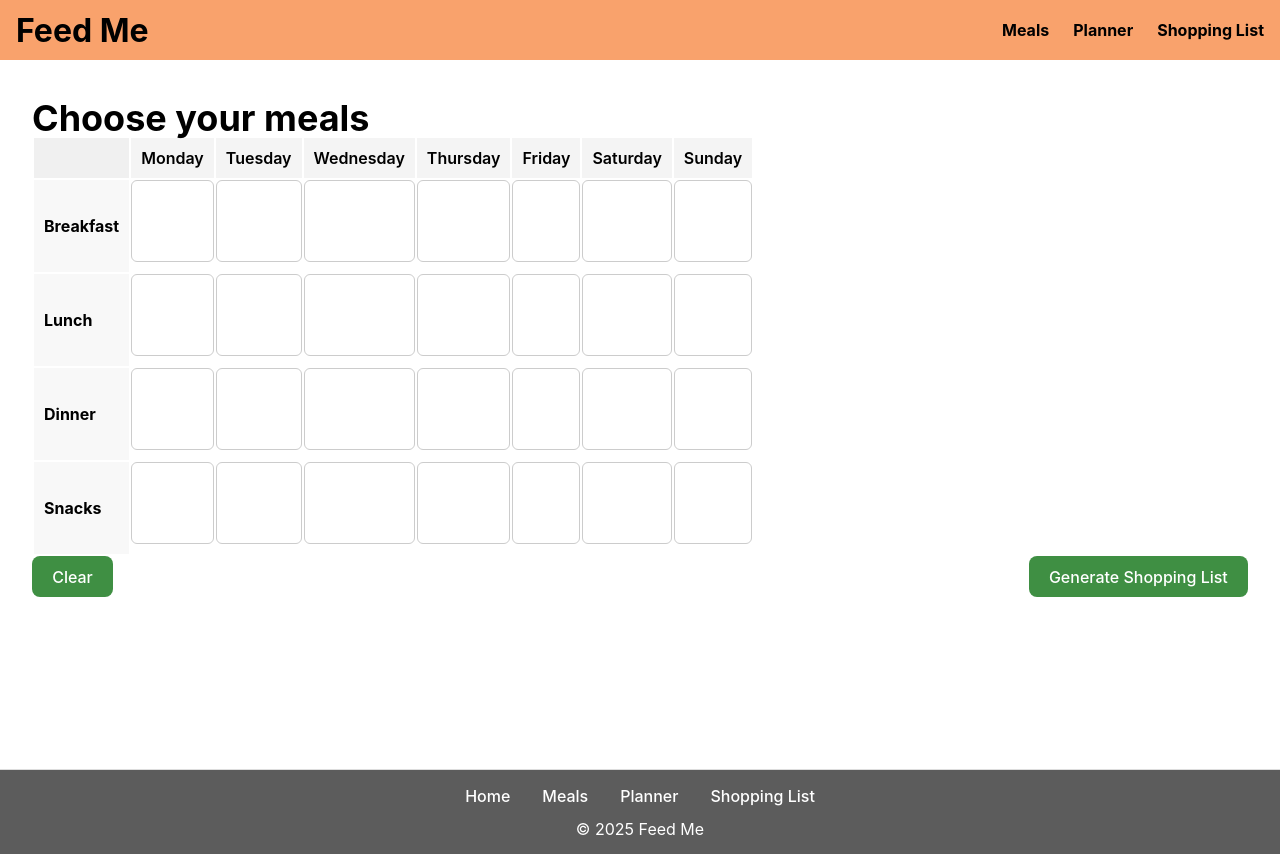
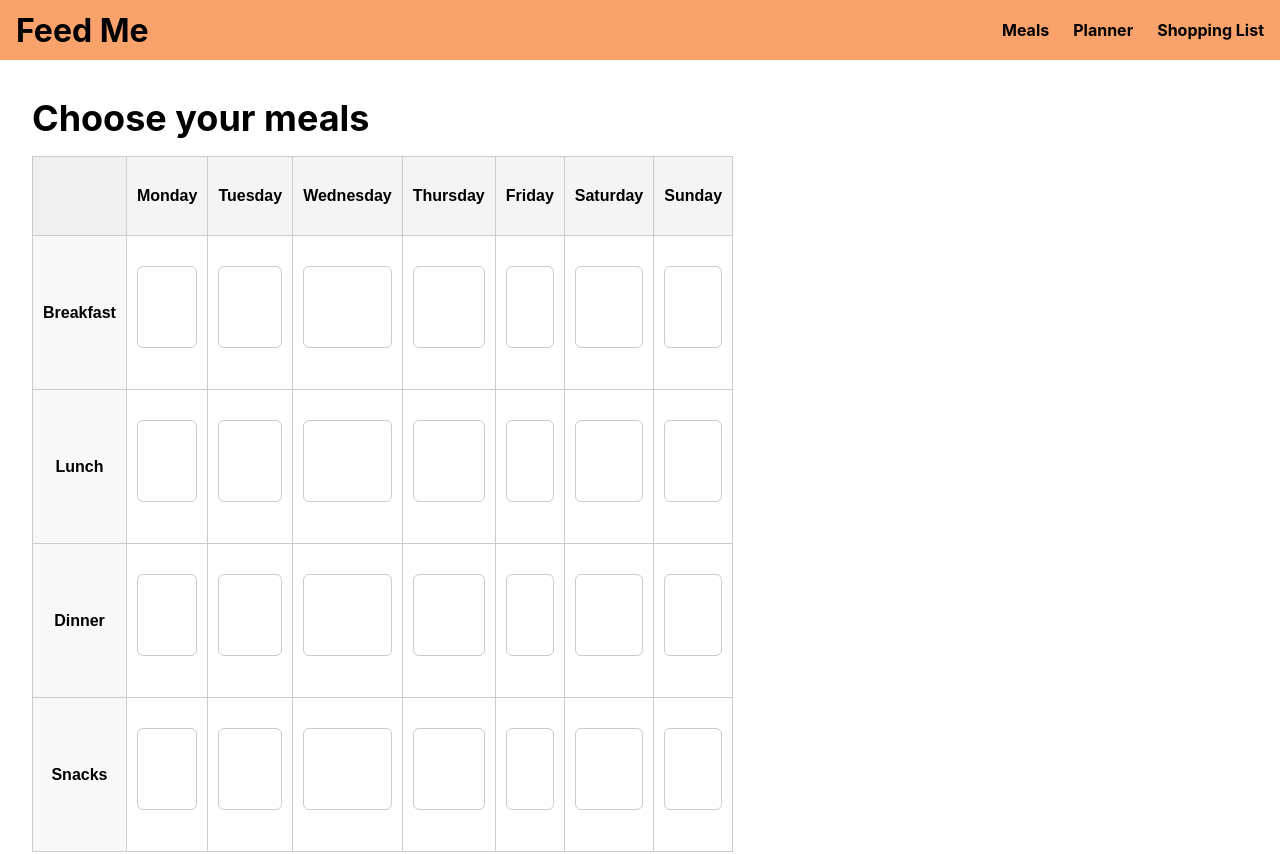
Before and after one commit to EoinCous/shopping-list-generator, a React (Vite) app: page /planner in a window 1280 px wide. Shown: the top 854 px of the page. Built offline with nearby package versions, Linux system fonts and the light colour scheme.

Commit message:
improve styling

```diff
--- a/src/css/MealDetails.css
+++ b/src/css/MealDetails.css
@@ -6,8 +6,10 @@
 }
 
 .meal-detail-image {
-  width: 30%;
+  width: auto;
   height: auto;
+  max-width: 600px;
+  max-height: 400px;
   border-radius: 8px;
   flex: 1;
 }
--- a/src/css/Planner.css
+++ b/src/css/Planner.css
@@ -1,15 +1,23 @@
-.planner-table {
+.planner h2 {
+  margin-bottom: 1rem;
+}
+
+.planner-wrapper {
     overflow-x: auto;
     margin: 20px auto;
     max-width: 100%;
-    border-collapse: collapse;
     width: 100%;
     min-width: 700px;
-    font-family: Arial, sans-serif;
 }
 
-.planner-table th,
-.planner-table td {
+.planner-wrapper table {
+  width: max-content; /* allows the table to grow horizontally */
+  border-collapse: collapse;
+  font-family: Arial, sans-serif;
+}
+
+.planner th,
+.planner td {
   border: 1px solid #ccc;
   padding: 30px 10px;
   text-align: center;
@@ -39,7 +47,7 @@
 }
 
 .selected-meals {
-    margin-top: 6px;
+  margin-top: 6px;
   font-size: 13px;
   color: #333;
   line-height: 1.4;
--- a/src/pages/EditMeal.jsx
+++ b/src/pages/EditMeal.jsx
@@ -52,7 +52,7 @@ function EditMeal() {
             value={meal.name}
             type="text"
             onChange={(e) => setMeal({ ...meal, name: e.target.value })}
-            maxLength={100}
+            maxLength={40}
             required
           />
         </label>
--- a/src/pages/NewMeal.jsx
+++ b/src/pages/NewMeal.jsx
@@ -52,7 +52,7 @@ function NewMeal() {
             value={name}
             type="text"
             onChange={(e) => setName(e.target.value)}
-            maxLength={100}
+            maxLength={40}
             placeholder="Beans on toast"
             required
           />
--- a/src/pages/Planner.jsx
+++ b/src/pages/Planner.jsx
@@ -39,6 +39,7 @@ function Planner() {
   return (
     <div className="planner">
       <h2>Choose your meals</h2>
+      <div className="planner-wrapper">
         <table>
           <thead>
             <tr>
@@ -80,6 +81,8 @@ function Planner() {
             ))}
           </tbody>
         </table>
+      </div>
+
       <div className="action-btns">
         <button onClick={clearMealPlan}>Clear</button>
         <button onClick={() => navigate("/shopping-list")}>Generate Shopping List</button>
```
Lines whose indentation alone changed are shown as unchanged.
